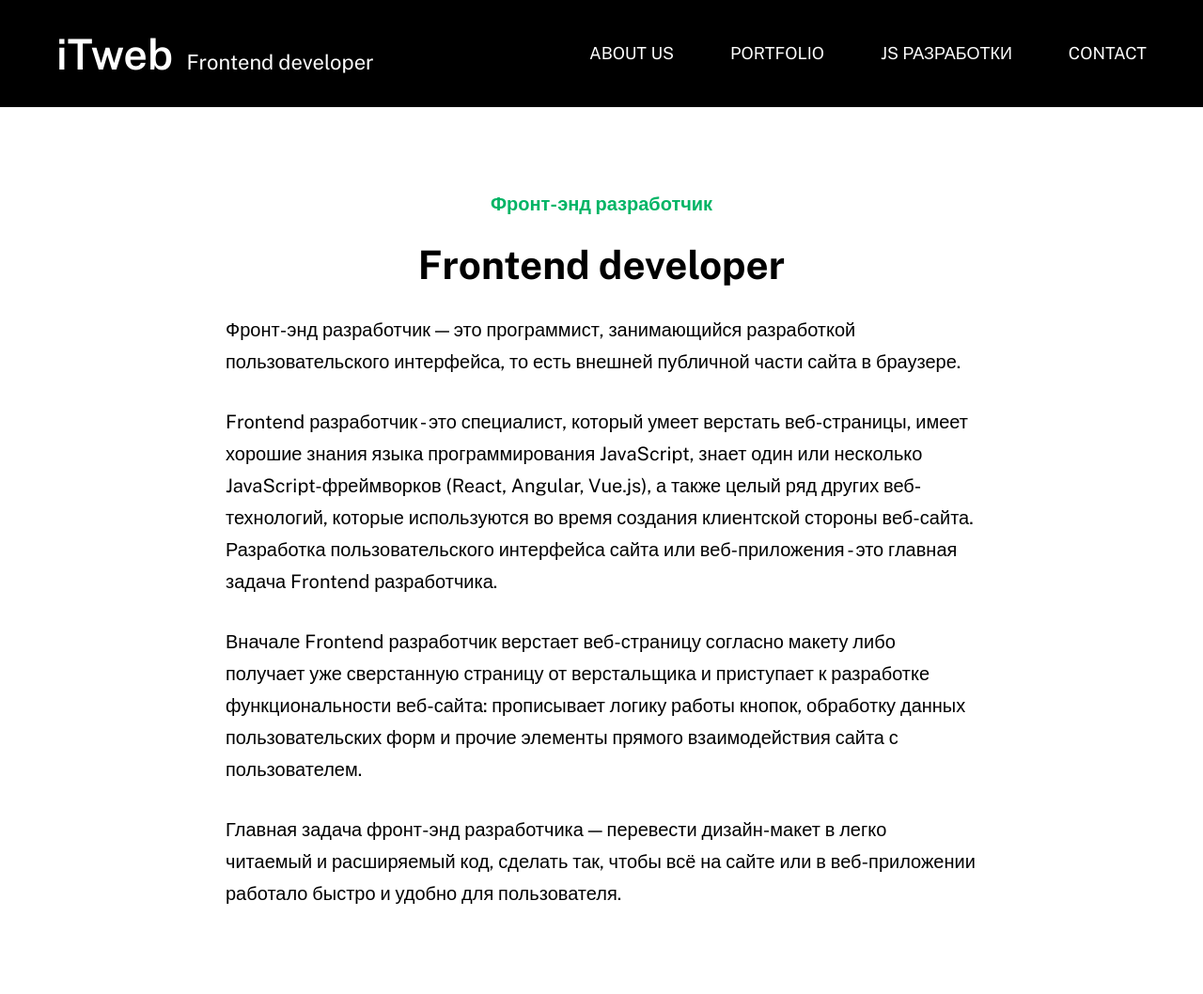
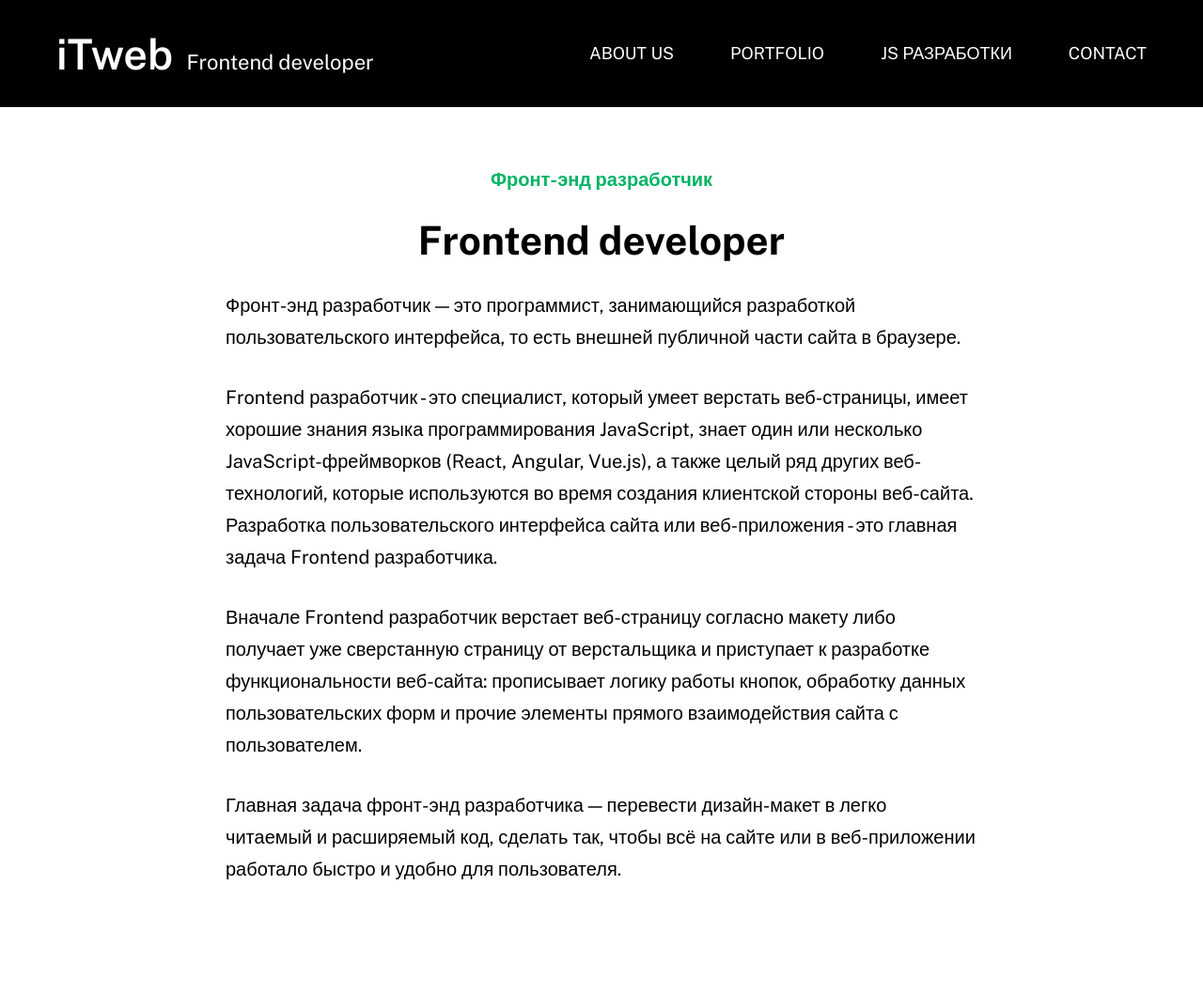
Before and after one commit to Konder1971/iTweb, a PHP site: page / in a window 1280 px wide. Shown: the whole page at 94% size. After the commit the page ends 936 px from the top, so only its background shows below. Run offline with PHP 8.4, Linux system fonts and the light colour scheme.

Commit message:
одплд
жлрлдд

```diff
--- a/css/style.css
+++ b/css/style.css
@@ -612,7 +612,7 @@ body {
 @media (min-width: 768px) {
 	.bct {
 		padding: 0 60px;
-		margin: 86px 0 90px;
+		margin: 60px 0 60px;
 	}
 	.bct-container {
 		margin: 0 auto;
```
